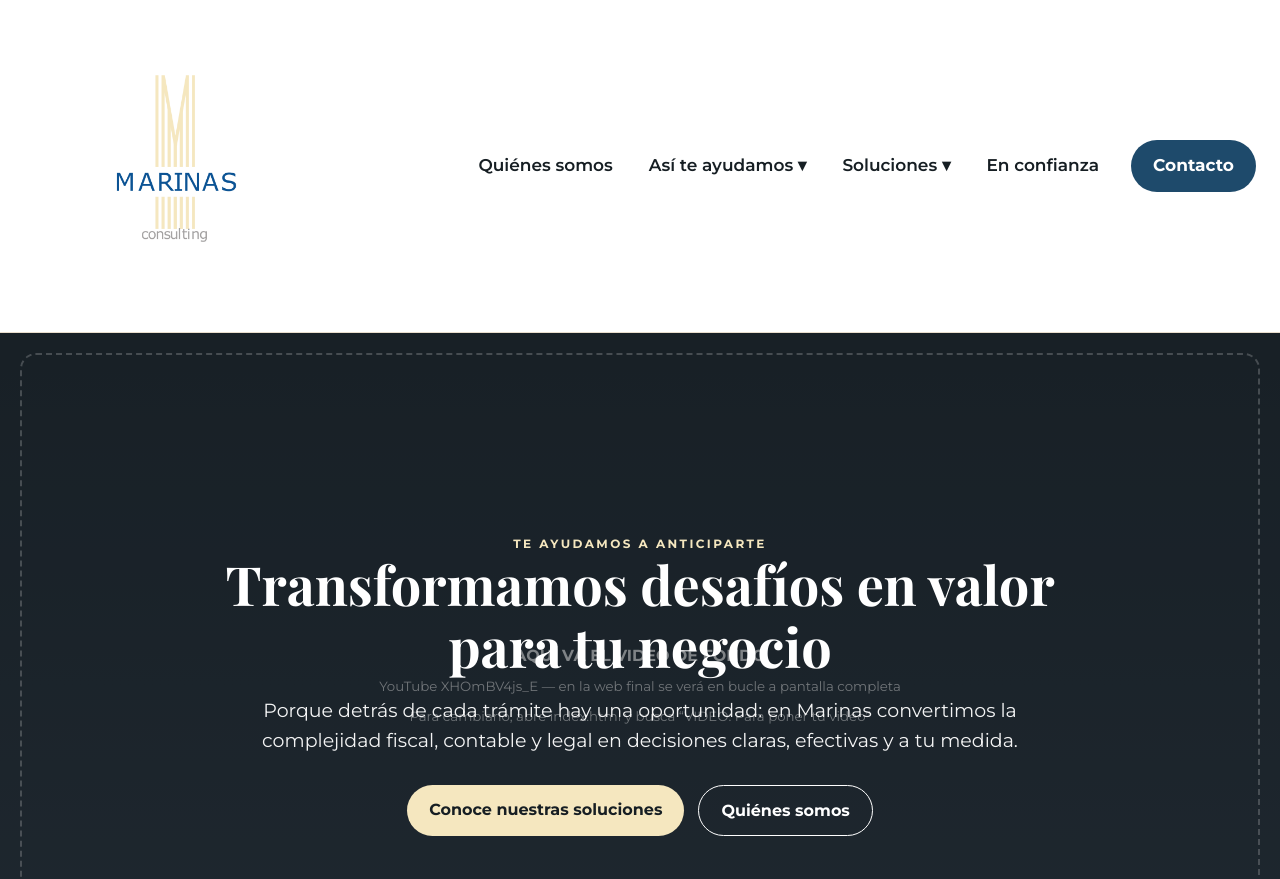
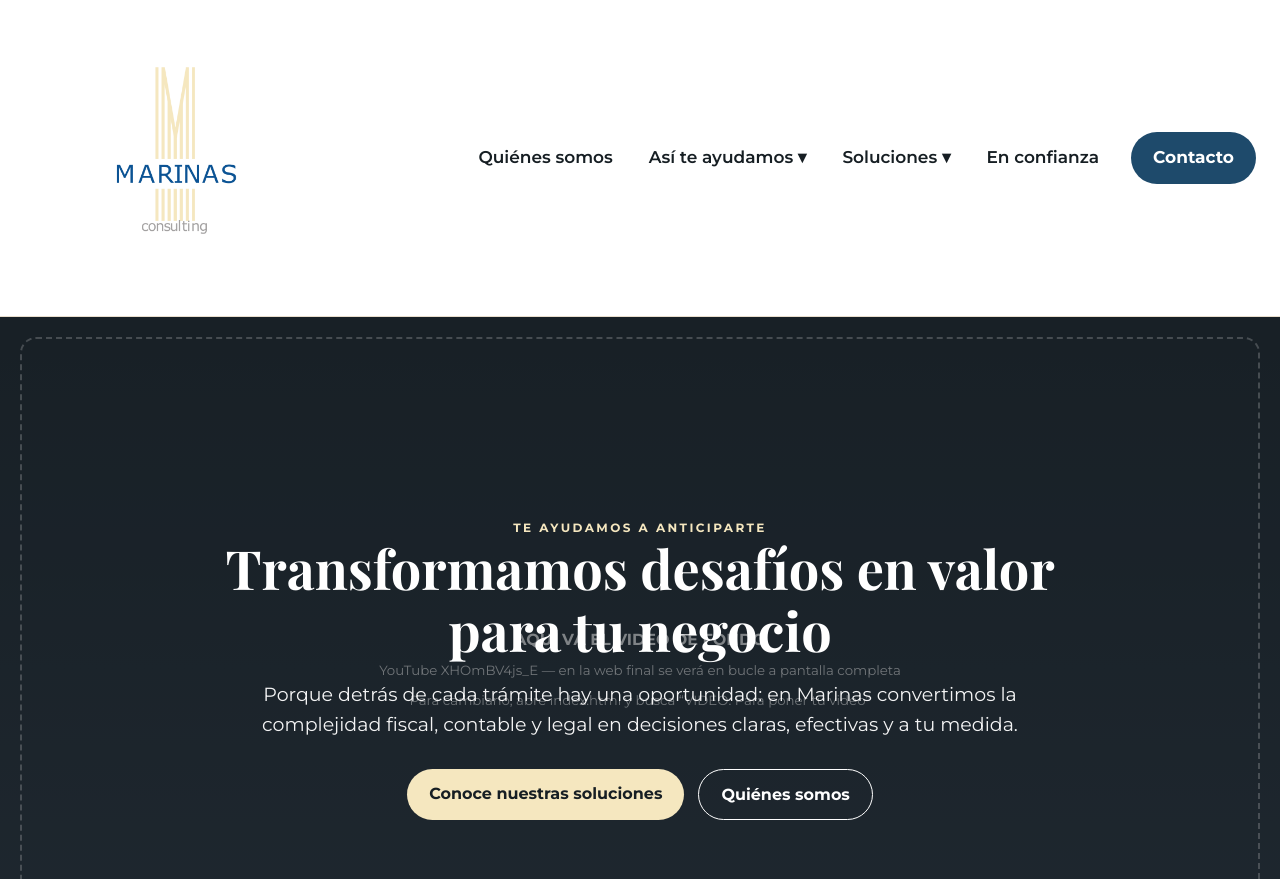
Before and after one commit to imarinas73/imarinas-web, a plain HTML site: page index.html in a window 1280 px wide. Shown: the top 879 px of the page. Drawn offline with nearby package versions, Linux system fonts and the light colour scheme.

Commit message:
Update index.html

```diff
--- a/index.html
+++ b/index.html
@@ -15,7 +15,7 @@ a{color:inherit;text-decoration:none}
 h1,h2,h3{font-family:"Playfair Display",serif;line-height:1.15;margin:0 0 12px}
 /* CABECERA - logo grande izquierda, menú derecha */
 header{position:sticky;top:0;z-index:50;background:#FFFFFF;color:#161E23;border-bottom:1px solid #E9DECD}
-.header-inner{max-width:1280px;margin:0 auto;display:flex;align-items:center;justify-content:space-between;gap:32px;padding:16px 24px}
+.header-inner{max-width:1280px;margin:0 auto;display:flex;align-items:center;justify-content:space-between;gap:32px;padding:8px 24px}
 .logo img{height:300px;width:auto;display:block}
 nav{display:flex;align-items:center;gap:28px;font-size:17px;font-weight:600}
 nav a{padding:8px 4px}
```
